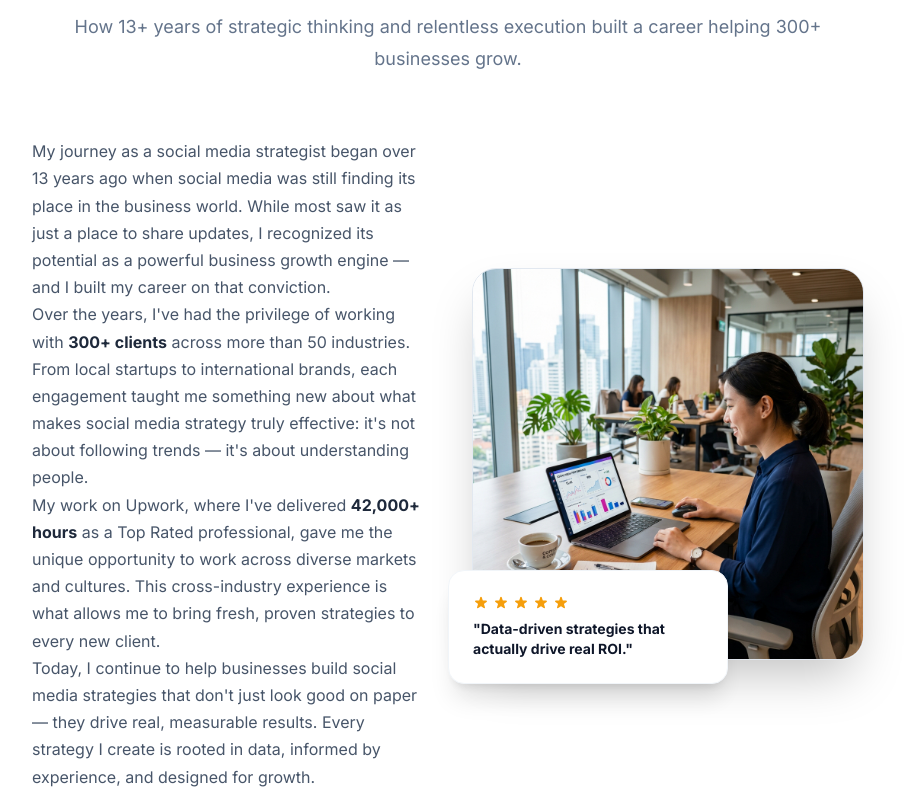
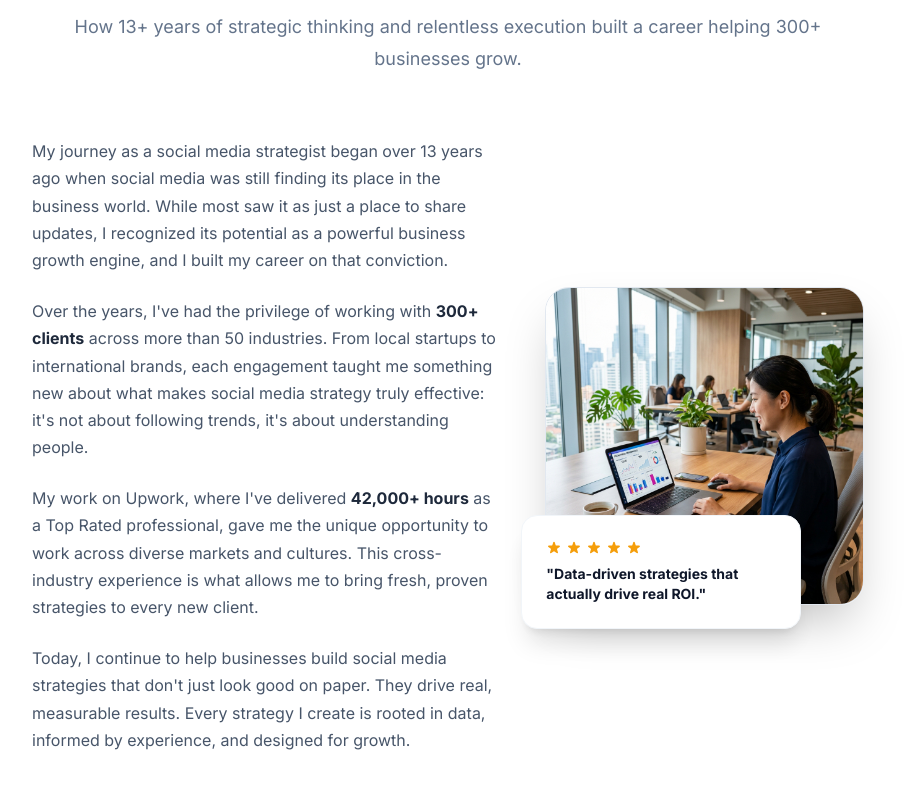
Before and after one commit to farad-alam/Social-Media-Strategist, a Next.js app: page /about in a window 1280 px wide. Shown: the part 1080-1880 px from the top of the page, without its empty margins (192-1096 px from the left). Built offline with nearby package versions, Linux system fonts and the light colour scheme.

Commit message:
style: Improve My Story layout and typography

```diff
--- a/app/about/page.tsx
+++ b/app/about/page.tsx
@@ -170,24 +170,24 @@ export default function AboutPage() {
             />
           </ScrollReveal>
 
-          <div className="grid md:grid-cols-2 gap-12 items-center">
-            <ScrollReveal>
-              <div className="prose prose-lg max-w-none text-slate-600">
+          <div className="grid md:grid-cols-12 gap-12 items-center">
+            <ScrollReveal className="md:col-span-7">
+              <div className="prose prose-lg max-w-none text-slate-600 space-y-6">
                 <p>
-                  My journey as a social media strategist began over 13 years ago when social media was still finding its place in the business world. While most saw it as just a place to share updates, I recognized its potential as a powerful business growth engine — and I built my career on that conviction.
+                  My journey as a social media strategist began over 13 years ago when social media was still finding its place in the business world. While most saw it as just a place to share updates, I recognized its potential as a powerful business growth engine, and I built my career on that conviction.
                 </p>
                 <p>
-                  Over the years, I&apos;ve had the privilege of working with <strong className="text-slate-800">300+ clients</strong> across more than 50 industries. From local startups to international brands, each engagement taught me something new about what makes social media strategy truly effective: it&apos;s not about following trends — it&apos;s about understanding people.
+                  Over the years, I&apos;ve had the privilege of working with <strong className="text-slate-800">300+ clients</strong> across more than 50 industries. From local startups to international brands, each engagement taught me something new about what makes social media strategy truly effective: it&apos;s not about following trends, it&apos;s about understanding people.
                 </p>
                 <p>
                   My work on Upwork, where I&apos;ve delivered <strong className="text-slate-800">42,000+ hours</strong> as a Top Rated professional, gave me the unique opportunity to work across diverse markets and cultures. This cross-industry experience is what allows me to bring fresh, proven strategies to every new client.
                 </p>
                 <p>
-                  Today, I continue to help businesses build social media strategies that don&apos;t just look good on paper — they drive real, measurable results. Every strategy I create is rooted in data, informed by experience, and designed for growth.
+                  Today, I continue to help businesses build social media strategies that don&apos;t just look good on paper. They drive real, measurable results. Every strategy I create is rooted in data, informed by experience, and designed for growth.
                 </p>
               </div>
             </ScrollReveal>
-            <ScrollReveal delay={200}>
+            <ScrollReveal delay={200} className="md:col-span-5">
               <div className="relative">
                 <div className="aspect-square rounded-2xl overflow-hidden shadow-2xl border border-slate-200">
                   <img src="/images/workspace.png" alt="Social Media Strategy Workspace" className="w-full h-full object-cover" />
```
